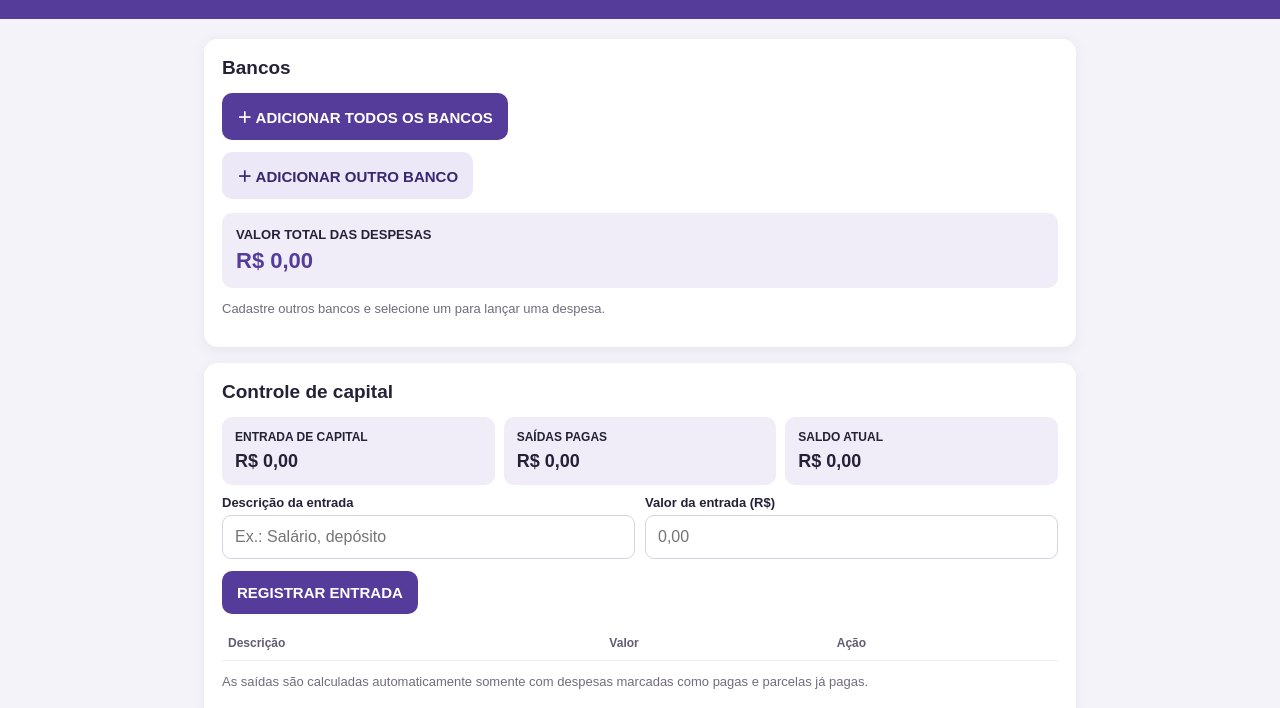
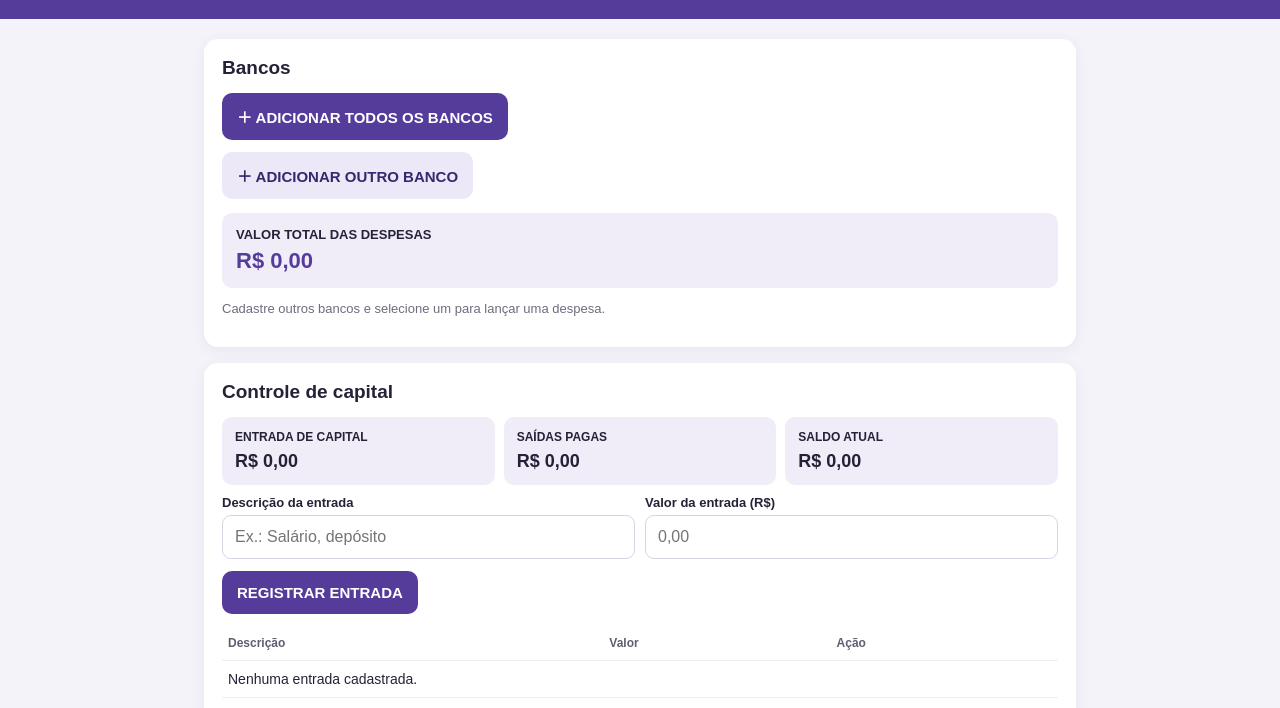
Before and after one commit to wandesonsouzaoliveira-hue/minhas-despesas-casa, a plain HTML site: page index.html in a window 1280 px wide. Shown: the part 75-783 px from the top of the page. Drawn offline with Linux system fonts and the light colour scheme.

Commit message:
Corrigir erro que impedia carregar os registros e preservar dados

```diff
--- a/index.html
+++ b/index.html
@@ -68,7 +68,7 @@ let capitalEntries=JSON.parse(localStorage.getItem('entradasCapitalCasa')||'[]')
 const money=n=>Number(n||0).toLocaleString('pt-BR',{style:'currency',currency:'BRL'});
 function esc(s){return String(s).replace(/[&<>"']/g,c=>({'&':'&amp;','<':'&lt;','>':'&gt;','"':'&quot;',"'":'&#39;'}[c]))}
 function save(){localStorage.setItem('despesasCasa',JSON.stringify(expenses));render()}
-function renderCapital(){let incoming=capitalEntries.reduce((s,x)=>s+Number(x.amount||0),0);let outgoing=expenses.reduce((s,x)=>s+(x.kind==='installment'?Number(x.installmentValue||0)*Number(x.paidCount||0):(x.status==='PAGO'?Number(x.totalAmount??x.amount??0):0)),0);$('capitalIn').textContent=money(incoming);$('capitalOut').textContent=money(outgoing);$('capitalBalance').textContent=money(incoming-outgoing);$('capitalRows').innerHTML=capitalEntries.length?capitalEntries.map(x=>'<tr><td>'+esc(x.description)+'</td><td>'+money(x.amount)+'</td><td><button class="secondary" onclick="editCapital(\\''+x.id+'\\')">EDITAR</button> <button class="secondary" onclick="deleteCapital(\\''+x.id+'\\')">EXCLUIR</button></td></tr>').join(''):'<tr><td colspan="3">Nenhuma entrada cadastrada.</td></tr>'}
+function renderCapital(){let incoming=capitalEntries.reduce((s,x)=>s+Number(x.amount||0),0);let outgoing=expenses.reduce((s,x)=>s+(x.kind==='installment'?Number(x.installmentValue||0)*Number(x.paidCount||0):(x.status==='PAGO'?Number(x.totalAmount??x.amount??0):0)),0);$('capitalIn').textContent=money(incoming);$('capitalOut').textContent=money(outgoing);$('capitalBalance').textContent=money(incoming-outgoing);$('capitalRows').innerHTML=capitalEntries.length?capitalEntries.map(x=>'<tr><td>'+esc(x.description)+'</td><td>'+money(x.amount)+'</td><td><button class="secondary" data-edit-capital="'+esc(x.id)+'">EDITAR</button> <button class="secondary" data-delete-capital="'+esc(x.id)+'">EXCLUIR</button></td></tr>').join(''):'<tr><td colspan="3">Nenhuma entrada cadastrada.</td></tr>';document.querySelectorAll('[data-edit-capital]').forEach(b=>b.onclick=()=>editCapital(b.dataset.editCapital));document.querySelectorAll('[data-delete-capital]').forEach(b=>b.onclick=()=>deleteCapital(b.dataset.deleteCapital))}
 window.editCapital=id=>{let x=capitalEntries.find(v=>v.id===id);if(!x)return;let description=prompt('Editar descrição da entrada:',x.description);if(description===null)return;let amount=prompt('Editar valor da entrada (R$):',String(x.amount).replace('.',','));if(amount===null)return;let parsed=Number(amount.replace(',','.'));if(!Number.isFinite(parsed)||parsed<=0){alert('Informe um valor válido.');return}x.description=description.trim()||'Entrada de capital';x.amount=parsed;localStorage.setItem('entradasCapitalCasa',JSON.stringify(capitalEntries));renderCapital()};
 window.deleteCapital=id=>{if(confirm('Excluir esta entrada de capital?')){capitalEntries=capitalEntries.filter(x=>x.id!==id);localStorage.setItem('entradasCapitalCasa',JSON.stringify(capitalEntries));renderCapital()}};
 function nextMonth(dateStr){if(!dateStr)return '';let [y,m,d]=dateStr.split('-').map(Number);let target=new Date(y,m-1,1);target.setMonth(target.getMonth()+1);let lastDay=new Date(target.getFullYear(),target.getMonth()+1,0).getDate();target.setDate(Math.min(d,lastDay));return target.getFullYear()+'-'+String(target.getMonth()+1).padStart(2,'0')+'-'+String(target.getDate()).padStart(2,'0')}
```
